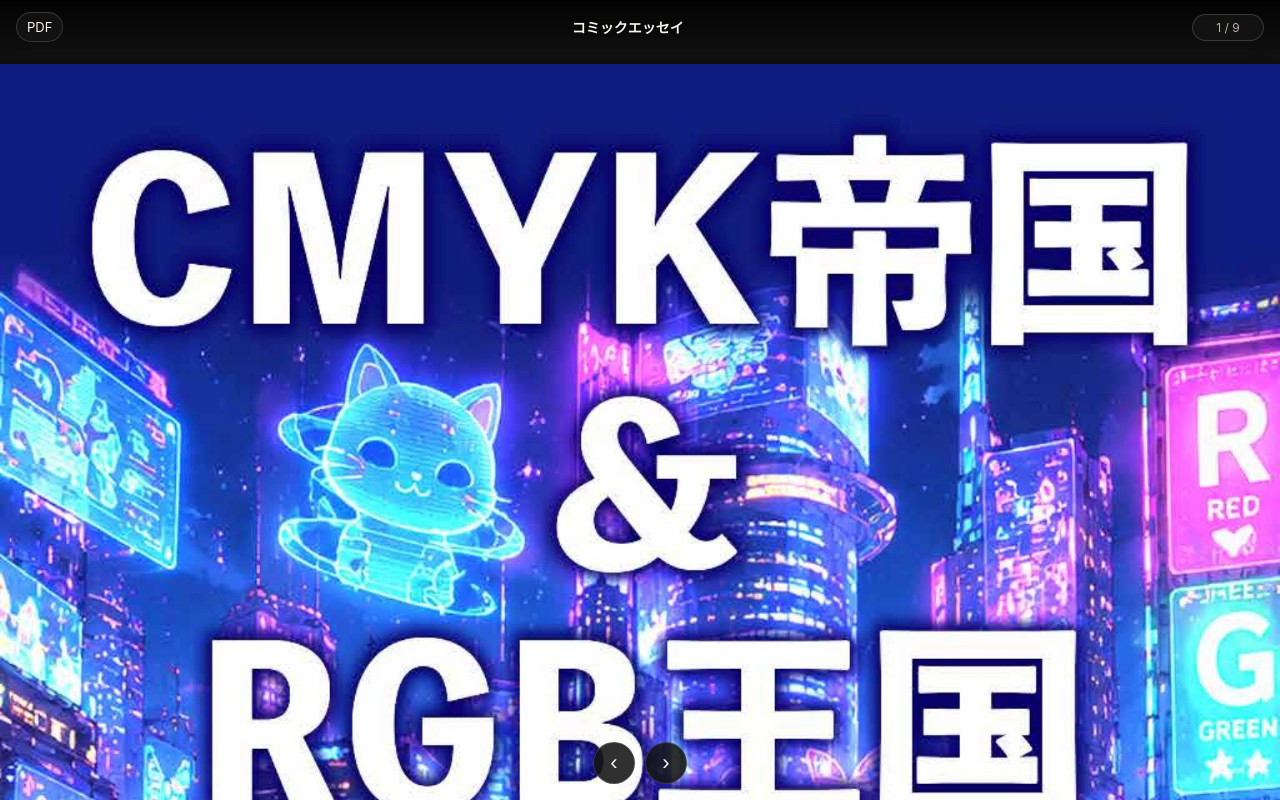
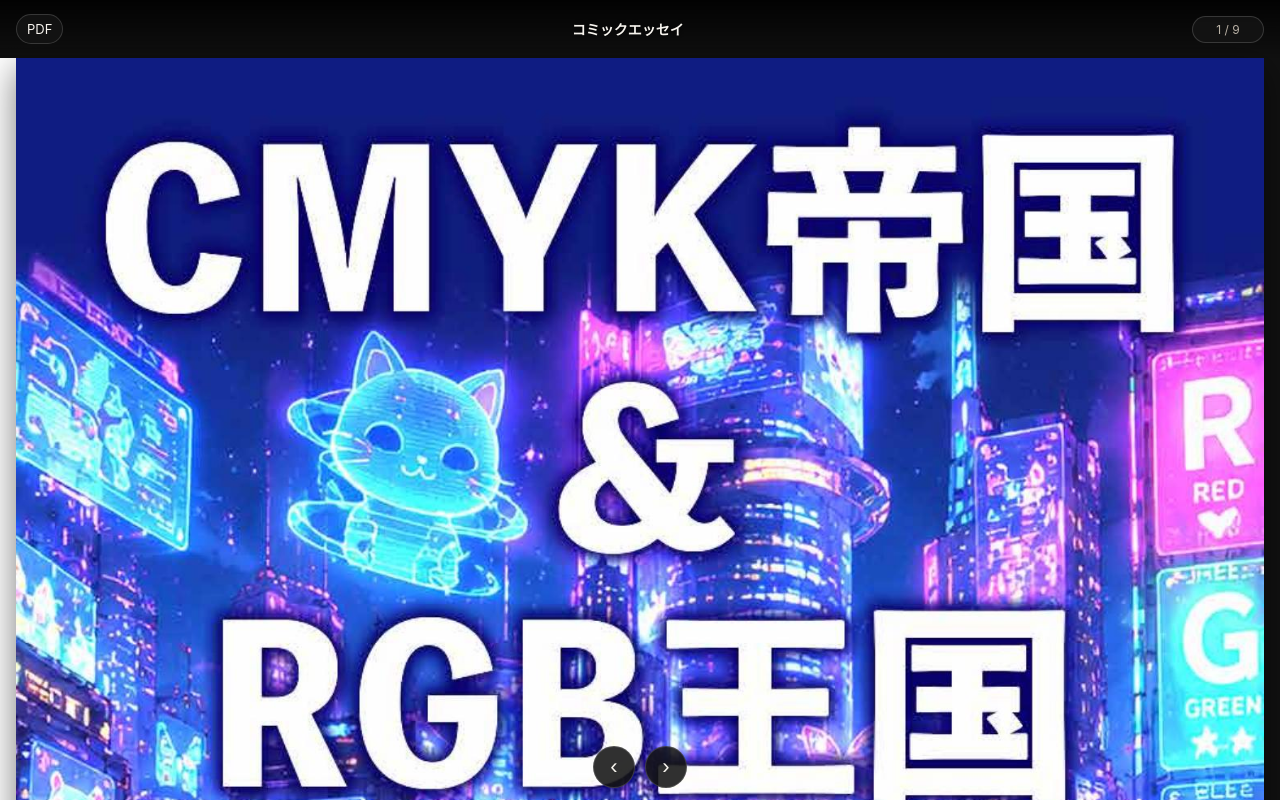
Before and after one commit to naomistarmain-cloud/comic-essay-github-public, a plain HTML site: page index.html in a window 1280 px wide. Drawn offline with Linux system fonts and the light colour scheme.

Commit message:
Add files via upload

```diff
--- a/index.html
+++ b/index.html
@@ -13,6 +13,9 @@
       --muted: #b9b1a5;
       --line: rgba(255, 255, 255, 0.16);
       --accent: #d8b46a;
+      --topbar-h: 58px;
+      --nav-h: 64px;
+      --page-gap: 16px;
     }
 
     * {
@@ -35,8 +38,8 @@
       align-items: center;
       justify-content: space-between;
       gap: 16px;
-      min-height: 54px;
-      padding: 10px 16px;
+      min-height: var(--topbar-h);
+      padding: calc(8px + env(safe-area-inset-top)) 16px 8px;
       background: linear-gradient(180deg, rgba(0, 0, 0, 0.86), rgba(0, 0, 0, 0.42), transparent);
       pointer-events: none;
     }
@@ -77,7 +80,8 @@
     }
 
     .viewer {
-      height: 100dvh;
+      height: 100vh;
+      height: 100svh;
       display: flex;
       flex-direction: row-reverse;
       gap: 0;
@@ -85,14 +89,16 @@
       overflow-y: hidden;
       scroll-snap-type: x mandatory;
       scroll-behavior: smooth;
-      padding: 64px 0 34px;
+      padding: calc(var(--topbar-h) + env(safe-area-inset-top)) var(--page-gap) calc(var(--nav-h) + env(safe-area-inset-bottom));
       scrollbar-color: var(--accent) #27221a;
       scrollbar-width: thin;
     }
 
     .page {
-      flex: 0 0 100%;
-      height: calc(100dvh - 112px);
+      flex: 0 0 calc(100vw - var(--page-gap) * 2);
+      min-width: 0;
+      height: calc(100vh - var(--topbar-h) - var(--nav-h) - env(safe-area-inset-top) - env(safe-area-inset-bottom));
+      height: calc(100svh - var(--topbar-h) - var(--nav-h) - env(safe-area-inset-top) - env(safe-area-inset-bottom));
       display: grid;
       place-items: center;
       scroll-snap-align: center;
@@ -101,7 +107,7 @@
 
     .page img {
       display: block;
-      max-width: 100%;
+      max-width: min(100%, calc(100vw - var(--page-gap) * 2));
       max-height: 100%;
       width: auto;
       height: auto;
@@ -114,7 +120,7 @@
 
     .nav {
       position: fixed;
-      inset: auto 0 16px;
+      inset: auto 0 calc(12px + env(safe-area-inset-bottom));
       z-index: 6;
       display: flex;
       justify-content: center;
@@ -136,6 +142,12 @@
     }
 
     @media (max-width: 640px) {
+      :root {
+        --topbar-h: 54px;
+        --nav-h: 58px;
+        --page-gap: 10px;
+      }
+
       .topbar {
         gap: 8px;
         padding-inline: 10px;
```
